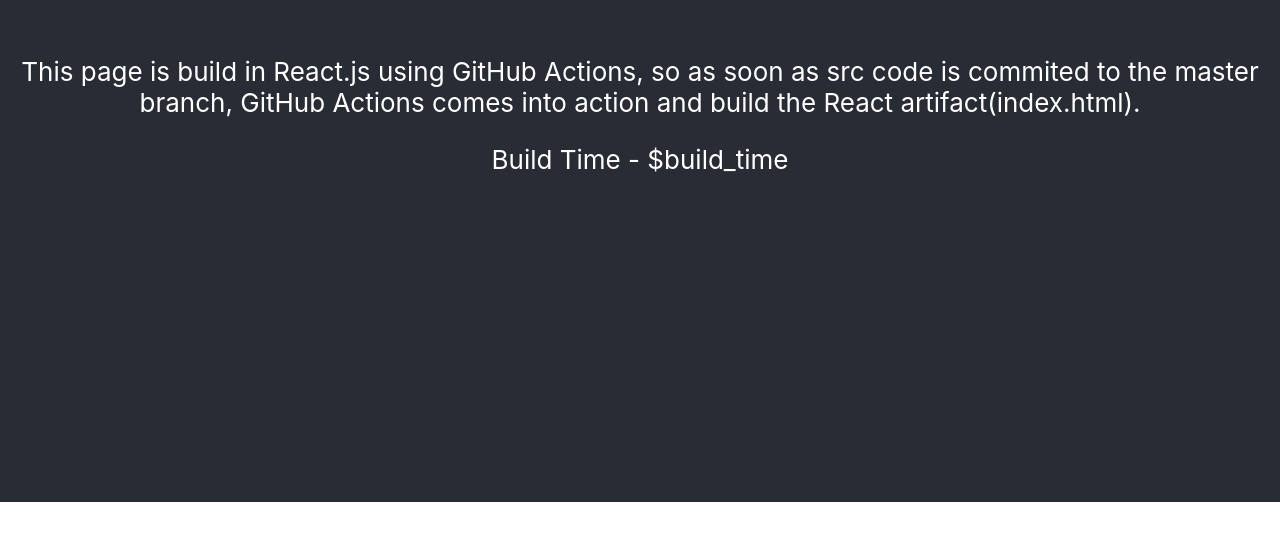
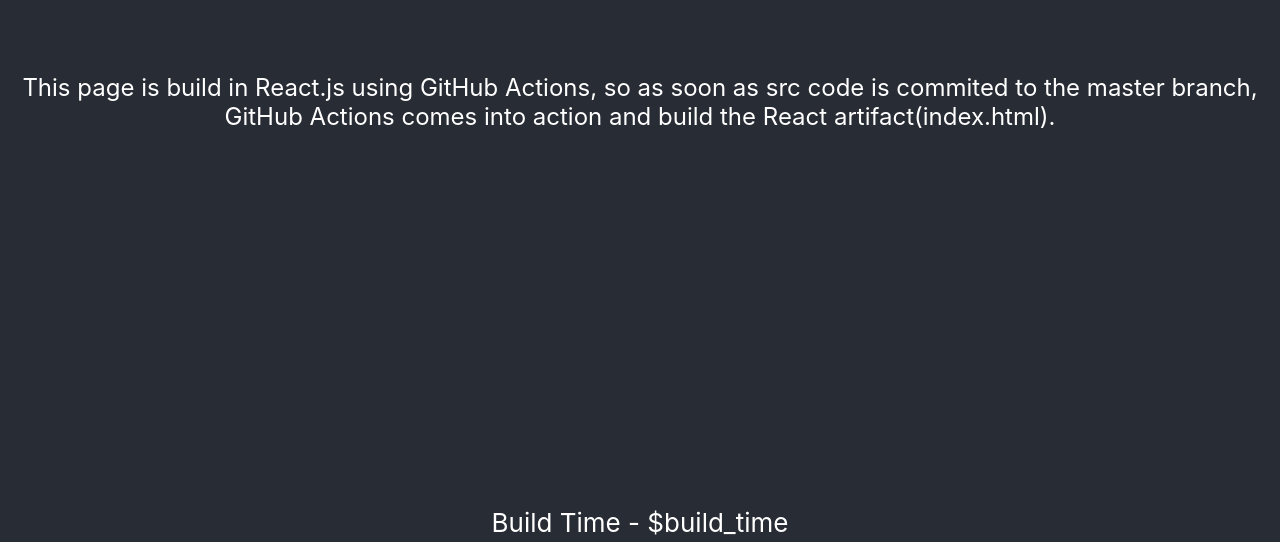
Before and after one commit to rounakraj8/react-build-using-github-actions, a React (Create React App) app in the folder react-app/: page / in a window 1280 px wide. Shown: the part 298-840 px from the top of the page. Before the commit the page ends 800 px from the top, so only its background shows below. Built offline with nearby package versions, Linux system fonts and the light colour scheme.

Commit message:
change footer

```diff
--- a/react-app/src/App.css
+++ b/react-app/src/App.css
@@ -1,16 +1,5 @@
 .App {
   text-align: center;
-}
-
-.App-logo {
-  height: 40vmin;
-  pointer-events: none;
-}
-
-@media (prefers-reduced-motion: no-preference) {
-  .App-logo {
-    animation: App-logo-spin infinite 20s linear;
-  }
 }
 
 .App-header {
@@ -20,19 +9,17 @@
   flex-direction: column;
   align-items: center;
   justify-content: center;
+  font-size: calc(8px + 2vmin);
+  color: white;
+}
+
+.App-footer {
+  background-color: #282c34;
+  min-height: 5vh;
+  display: flex;
+  flex-direction: column;
+  align-items: center;
+  justify-content: center;
   font-size: calc(10px + 2vmin);
   color: white;
 }
-
-.App-link {
-  color: #61dafb;
-}
-
-@keyframes App-logo-spin {
-  from {
-    transform: rotate(0deg);
-  }
-  to {
-    transform: rotate(360deg);
-  }
-}
--- a/react-app/src/App.js
+++ b/react-app/src/App.js
@@ -8,8 +8,10 @@
         <p>This page is build in React.js using GitHub Actions, so as soon as src code is commited to
         the master branch, GitHub Actions comes into action and build the React artifact(index.html).
         </p>
+      </header>
+      <footer className="App-footer">
         <div>Build Time - {process.env.REACT_APP_BUILD_TIME}</div>
-      </header>
+      </footer>
     </div>
   );
 }
```
